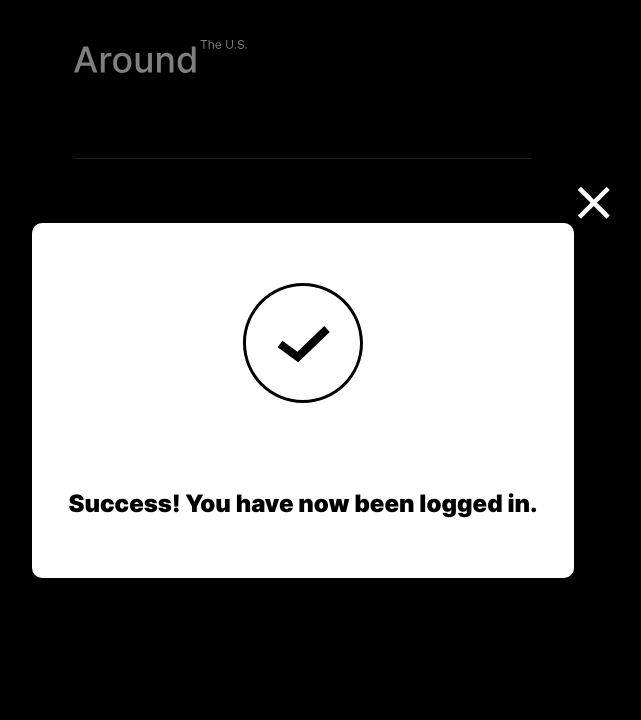
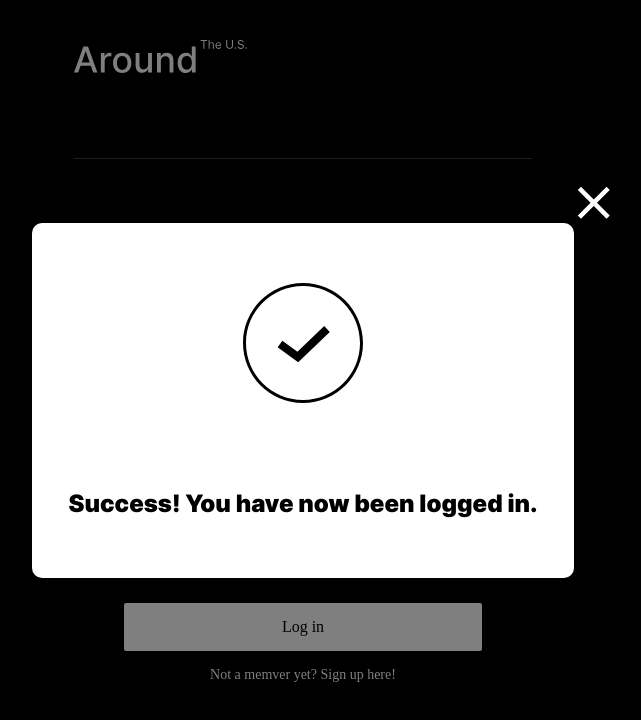
Before and after one commit to Chen-Abudi/react-around-auth, a React (Create React App) app: page /signin in a window 1280 px wide. Shown: the top 720 px of the page, without its empty margins (337-978 px from the left). Built offline with nearby package versions, Linux system fonts and the light colour scheme; no server answers.

Commit message:
added auth form

```diff
--- /dev/null
+++ b/src/blocks/auth.css
@@ -0,0 +1,111 @@
+.auth {
+  display: flex;
+  justify-content: flex-start;
+  align-items: center;
+  flex-direction: column;
+  margin: 0 auto;
+  max-width: 880px;
+  padding: 60px 0 0;
+  min-height: 100vh;
+}
+
+.auth__form {
+  display: flex;
+  justify-content: flex-start;
+  flex-direction: column;
+  max-width: 100%;
+  width: 358px;
+}
+
+.auth__title {
+  margin: 0 0 50px;
+  text-align: center;
+  font-weight: 900;
+  font-size: 24px;
+  line-height: 28px;
+}
+
+.auth__input-overlay {
+  display: flex;
+  flex-direction: column;
+  margin-bottom: 216px;
+}
+
+.auth__input {
+  font-size: 14px;
+  line-height: 16px;
+  border: none;
+  background-color: transparent;
+  color: #cccccc;
+  margin-bottom: 30px;
+  padding: 0 0 12px;
+  border-bottom: 2px solid #cccccc;
+  transition: all 0.14s linear;
+}
+
+.auth__input:focus-visible {
+  border: none;
+  padding: 6px 0 6px 4px;
+  color: #ffffff;
+  outline: #cccccc;
+}
+
+.auth__input:last-of-type {
+  margin-bottom: 0;
+}
+
+.auth__button {
+  cursor: pointer;
+  font-size: 16px;
+  line-height: 20px;
+  color: #000;
+  border: none;
+  margin-bottom: 16px;
+  background-color: #ffffff;
+  border-radius: 2px;
+  padding: 14px;
+  transition: opacity 0.4s ease-in-out;
+}
+
+.auth__button:hover {
+  opacity: 0.85;
+}
+
+.auth__subtitle {
+  font-size: 14px;
+  line-height: 16px;
+  text-decoration: none;
+  text-align: center;
+  color: #ffffff;
+  transition: opacity 0.4s ease-in-out;
+}
+
+.auth__subtitle:hover {
+  opacity: 0.6;
+}
+
+@media screen and (max-width: 768px) {
+  .auth {
+    padding: 40px 30px 0;
+  }
+
+  .auth__title {
+    margin: 0 0 40px;
+    font-size: 20px;
+    line-height: 24px;
+  }
+
+  .auth__input-overlay {
+    margin-bottom: 174px;
+  }
+
+  .auth__button {
+    margin-bottom: 20px;
+  }
+}
+
+@media screen and (max-width: 320px) {
+  .auth__form {
+    width: 100%;
+  }
+}
--- a/src/components/App.js
+++ b/src/components/App.js
@@ -12,13 +12,15 @@ import AddPlacePopup from "./AddPlacePopup";
 import RemovePlacePopup from "./RemovePlacePopup";
 
 import ProtectedRoute from "./ProtectedRoute";
-import Register from "./Register";
-import Login from "./Login";
+// import Register from "./Register";
+// import Login from "./Login";
 import InfoToolTip from "./InfoToolTip";
 import Error from "./Error";
 
 import api from "../utils/api";
 import { CurrentUserContext } from "../contexts/CurrentUserContext";
+import AuthForm from "./AuthForm";
+import Login from "./AuthForm";
 
 function App() {
   const [isEditProfilePopupOpen, setIsEditProfilePopupOpen] = useState(false);
@@ -190,7 +192,11 @@ function App() {
       <Switch>
         <Route path="/signin">
           <Header loggedIn={loggedIn} path="/signup" navText="Sign Up" />
-          <Login />
+          {/* <Login  /> */}
+          <AuthForm
+            role="login"
+            handleSubmit={() => console.log("submitting login")}
+          />
           <InfoToolTip
             isOpen={isInfoToolTipOpen}
             isSuccess={isSuccess}
@@ -199,8 +205,12 @@ function App() {
           />
         </Route>
         <Route path="/signup">
-          <Header />
-          <Register />
+          <Header loggedIn={loggedIn} path="/signin" navText="Log in" />
+          {/* <Register /> */}
+          <AuthForm
+            role="register"
+            handleSubmit={() => console.log("submitting register")}
+          />
         </Route>
         <ProtectedRoute exact path="/" loggedIn={loggedIn}>
           <Header loggedIn={loggedIn} path="/signin" navText="Log Out" />
--- /dev/null
+++ b/src/components/AuthForm.js
@@ -0,0 +1,42 @@
+import React, { useState } from "react";
+import { Link } from "react-router-dom";
+import formText from "../utils/utils";
+
+function AuthForm({ handleSubmit, role }) {
+  const [email, setEmail] = useState("");
+  const [password, setPassword] = useState("");
+
+  const { title, button, subtitle, path } = formText[role];
+
+  return (
+    <div className="auth">
+      <form className="auth__form" action="login">
+        <h1 className="auth__title">{title}</h1>
+        <div className="auth__input-overlay">
+          <input
+            className="auth__input"
+            type="text"
+            name="email"
+            value={email}
+            placeholder="Email"
+          />
+          <input
+            className="auth__input"
+            type="text"
+            name="password"
+            value={password}
+            placeholder="Password"
+          />
+        </div>
+        <button className="auth__button" type="submit" onClick={handleSubmit}>
+          {button}
+        </button>
+        <Link to={path} className="auth__subtitle">
+          {subtitle}
+        </Link>
+      </form>
+    </div>
+  );
+}
+
+export default AuthForm;
--- a/src/index.css
+++ b/src/index.css
@@ -19,3 +19,4 @@
 @import url("./blocks/form.css");
 
 @import url("./blocks/error.css");
+@import url("./blocks/auth.css");
--- /dev/null
+++ b/src/utils/utils.js
@@ -0,0 +1,16 @@
+const formText = {
+  login: {
+    title: "Log in",
+    button: "Log in",
+    subtitle: "Not a memver yet? Sign up here!",
+    path: "/signup",
+  },
+  register: {
+    title: "Sign up",
+    button: "Sign up",
+    subtitle: "Already a member? Log in here!",
+    path: "/signin",
+  },
+};
+
+export default formText;
```
